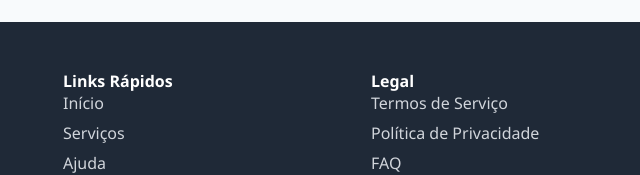
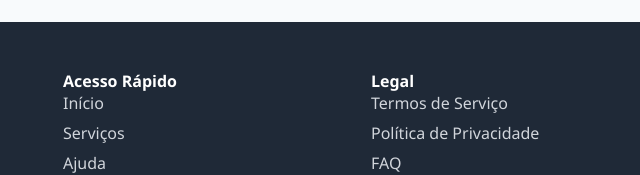
Before and after one commit to Mahadura/facilitaki, a website: page index.html in a window 1280 px wide. Shown: the part 625-800 px from the top of the page, 285-925 px from the left. Drawn offline with Linux system fonts and the light colour scheme.

Commit message:
index.html

```diff
--- a/index.html
+++ b/index.html
@@ -1100,7 +1100,7 @@
                 </div>
 
                 <div>
-                    <h4>Links Rápidos</h4>
+                    <h4>Acesso Rápido</h4>
                     <ul class="footer-links">
                         <li><a href="#" onclick="navegarPara('home')">Início</a></li>
                         <li><a href="#" onclick="navegarPara('planos')">Serviços</a></li>
```
